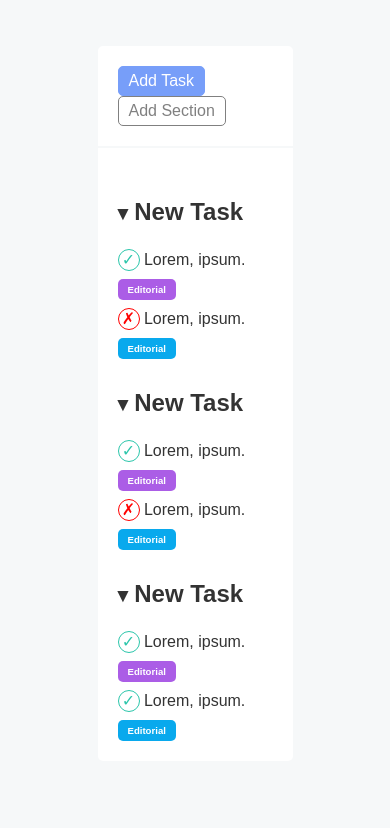
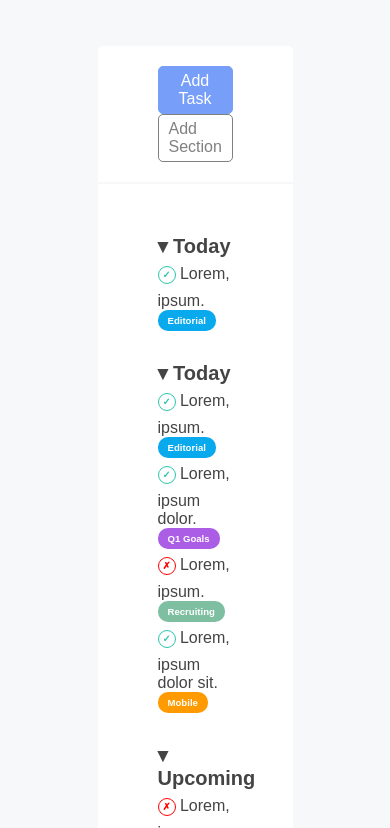
Before and after one commit to TizianoN/103-tobolist, a plain HTML site: page index.html in a window 390 px wide. Shown: the part 84-912 px from the top of the page. Drawn offline with Linux system fonts and the light colour scheme.

Commit message:
graphic fixes & texts

```diff
--- a/css/style.css
+++ b/css/style.css
@@ -11,7 +11,6 @@
 body {
   font-family: Arial, Helvetica, sans-serif;
   background-color: #f6f8f9;
-  color: #333;
 }
 
 ul {
@@ -24,6 +23,7 @@ ul {
   display: inline-block;
   padding: 5px 10px;
   border-radius: 5px;
+  vertical-align: middle;
 
   text-decoration: none;
   font-size: 1rem;
@@ -72,6 +72,7 @@ header {
   margin: 50px auto;
   background-color: white;
   border-radius: 5px;
+  color: #444;
 }
 
 .card-header {
@@ -80,11 +81,12 @@ header {
 
 .card-header,
 .card-content {
-  padding: 20px;
+  padding: 20px 60px;
 }
 
 .card h2 {
-  margin: 30px 0 15px;
+  margin: 30px 0 0;
+  font-size: 1.25rem;
 }
 
 li > * {
@@ -98,40 +100,48 @@ li > * {
   font-weight: bold;
   font-size: .6rem;
   background-color: #555;
-  border-radius: 5px;
+  border-radius: 10px;
 }
 
 .label.editorial {
-  background-color :#09a9ed;
+  background-color: #09a9ed;
 }
 
 .label.q1-goals {
-  background-color :#ab5de6;
+  background-color: #ab5de6;
 }
 
 .label.mobile {
-  background-color :#ff9b00;
+  background-color: #ff9b00;
 }
 
 .label.website {
-  background-color :#ec4a9d;
+  background-color: #ec4a9d;
 }
 
 .label.sales {
-  background-color :#a3d116;
+  background-color: #a3d116;
+}
+
+.label.recruiting {
+  background-color: #7ebfa2
 }
 
 .item::before {
   display: inline-block;
-  height: 20px;
-  width: 20px;
+  height: 16px;
+  width: 16px;
   margin: 8px 0;
 
-  line-height: 20px;
+  font-size: .6rem;
+  font-weight: 600;
+
+  line-height: 16px;
   text-align: center;
+  vertical-align: middle;
 
   border: 1px solid currentColor;
-  border-radius: 50px;
+  border-radius: 50%;
 }
 
 .item.item-done::before {
--- a/index.html
+++ b/index.html
@@ -21,48 +21,57 @@
     </div>
 
     <div class="card-content">
-      <h2><small>&#9662;</small> New Task</h2>
+      <h2>&#9662; Today</h2>
       <ul>
         <li class="item item-done">
           <!-- qui viene disegnato il before -->
           Lorem, ipsum.
-          <label class="label q1-goals">Editorial</label>
+          <label class="label editorial">Editorial</label>
           <!-- qui viene disegnato l'after -->
-        </li>
-
-        <li class="item item-todo">
-          Lorem, ipsum.
-          <span class="label editorial">Editorial</span>
         </li>
       </ul>
 
-      <h2><small>&#9662;</small> New Task</h2>
+      <h2>&#9662; Today</h2>
       <ul>
         <li class="item item-done">
           Lorem, ipsum.
-          <label class="label q1-goals">Editorial</label>
+          <label class="label editorial">Editorial</label>
         </li>
-
+        <li class="item item-done">
+          Lorem, ipsum dolor.
+          <label class="label q1-goals">Q1 Goals</label>
+        </li>
         <li class="item item-todo">
           Lorem, ipsum.
-          <span class="label editorial">Editorial</span>
+          <label class="label recruiting">Recruiting</label>
+        </li>
+        <li class="item item-done">
+          Lorem, ipsum dolor sit.
+          <label class="label mobile">Mobile</label>
         </li>
       </ul>
 
-      <h2><small>&#9662;</small> New Task</h2>
+      <h2>&#9662; Upcoming</h2>
       <ul>
+        <li class="item item-todo">
+          Lorem, ipsum.
+        </li>
+
         <li class="item item-done">
-          Lorem, ipsum.
-          <label class="label q1-goals">Editorial</label>
+          Lorem, ipsum dolor.
+          <span class="label website">Website</span>
         </li>
 
         <li class="item item-done">
           Lorem, ipsum.
+          <span class="label sales">Sales</span>
+        </li>
+
+        <li class="item item-done">
+          Lorem, ipsum dolor sit.
           <span class="label editorial">Editorial</span>
         </li>
       </ul>
-
-
     </div>
   </section>
 
```
